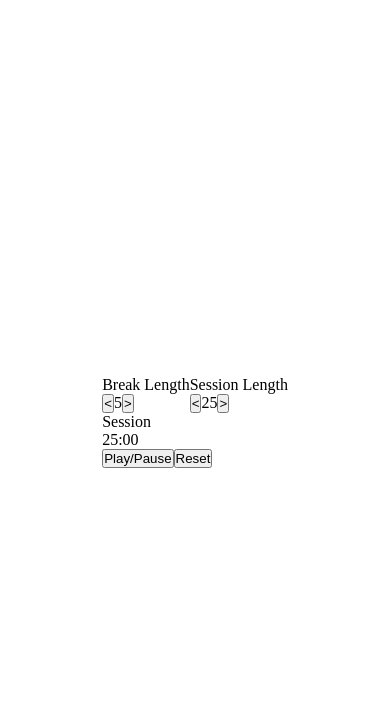
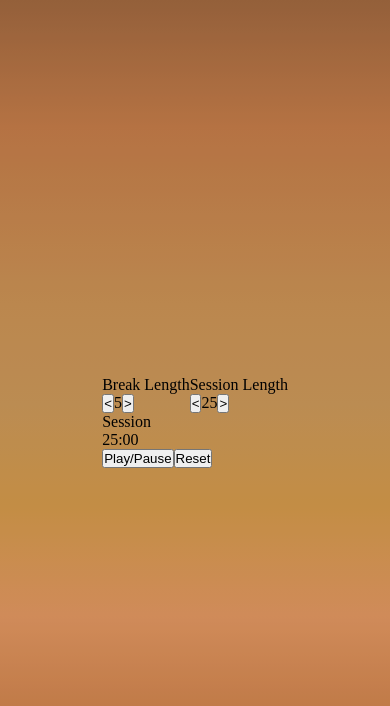
Before and after one commit to Anshuldhakar1/FreeCodeCamp-Clock, a React (Vite) app: page / in a window 390 px wide. Shown: the top 706 px of the page. Built offline with nearby package versions, Linux system fonts and the light colour scheme.

Commit message:
added the background for borh mobile and PC

```diff
--- a/src/app/Core.tsx
+++ b/src/app/Core.tsx
@@ -83,7 +83,7 @@ export const Core = () => {
   }
 
   return (
-    <div className={styles.flexCol}>
+    <div id="Core" className={styles.flexCol}>
 
       <div style={{ display: "flex" }}>
         <AppCounter title="Break Length" type="break" value={breakLen} isRunning={running} setter={setBreakLen} />
--- a/src/styles.scss
+++ b/src/styles.scss
@@ -9,6 +9,54 @@ body, body * {
     height: 100vh;
 }
 
+#Container::before {
+    content: '';
+    position: absolute;
+    top:0;
+    left: 0;
+
+    background: rgb(170,86,25);
+    background: linear-gradient(
+        0deg, rgba(170,86,25,1) 0%,
+        rgba(171,83,20,1) 13%,
+        rgba(196,110,48,1) 27%,
+        rgba(180,113,22,1) 40%,
+        rgba(170,111,39,1) 52%,
+        rgba(170,105,34,1) 64%,
+        rgba(162,79,20,1) 85%,
+        rgba(121,56,9,1) 100%
+    );
+    z-index: -2;
+    width: 100vw;
+    height: 100vh;
+}
+
+
+
+@media (min-width: 768px)  {
+    #Container::before {
+        background: rgb(121,56,9);
+        background: linear-gradient(
+            90deg, rgba(121,56,9,1) 0%,
+            rgba(216,104,24,1) 14%,
+            rgba(255,160,93,1) 27%,
+            rgba(255,167,50,1) 40%,
+            rgba(235,176,104,1) 52%,
+            rgba(204,144,78,1) 64%,
+            rgba(216,104,24,1) 85%,
+            rgba(121,56,9,1) 100%
+        );
+    }
+}
+
+#Container::after {
+    content: '';
+    position: absolute;
+    inset: 0;
+    z-index: -1;
+    background: rgba(255, 255, 255, 0.2);
+}
+
 .gridCenter {
     display: grid;
     place-items: center;
```
